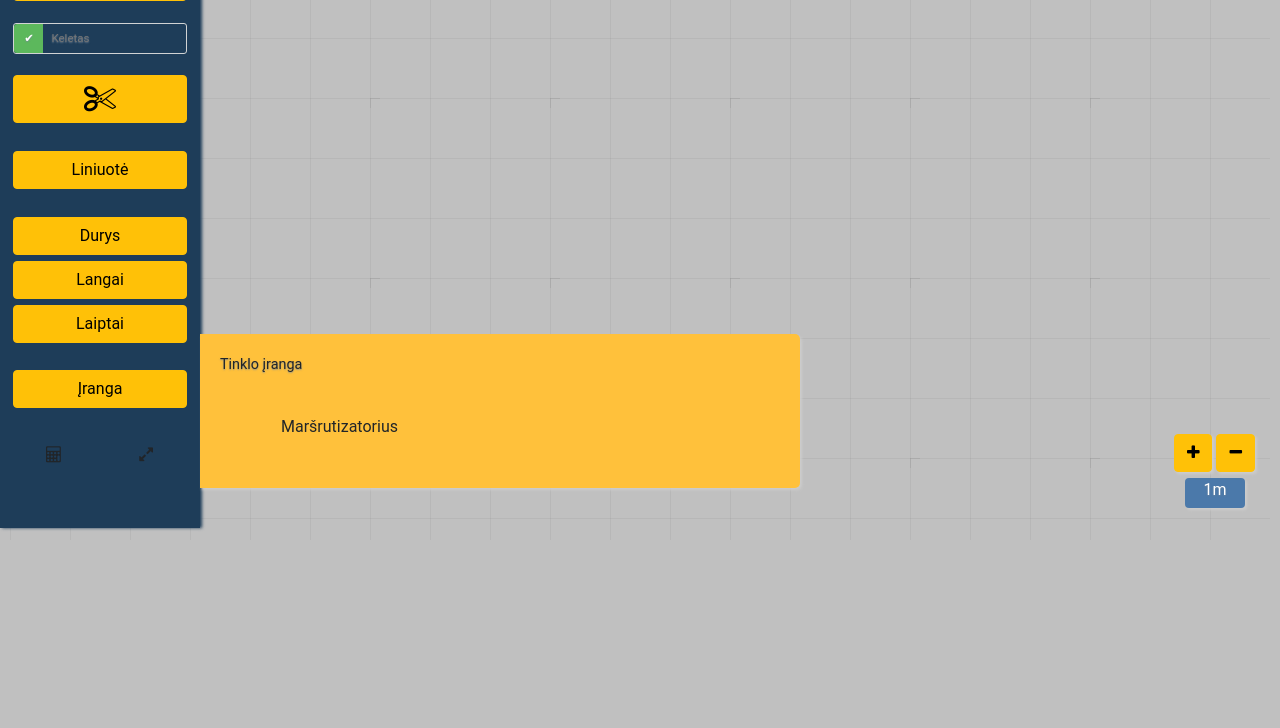
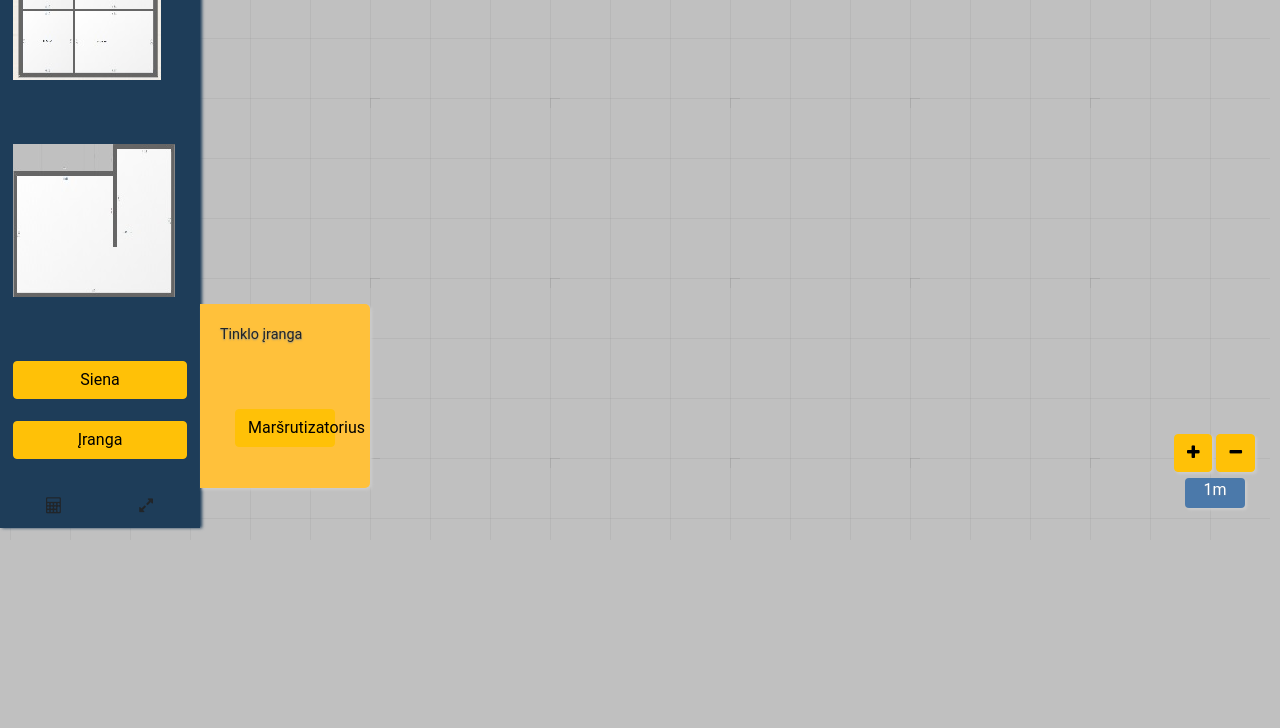
Before and after one commit to Ieva111/darbas1, a Flask app: page /irankis in a window 1280 px wide, after a click on "Įranga". Shown: the part 272-1000 px from the top of the page. Run offline with Flask 2, Linux system fonts and the light colour scheme; some libraries are stand-ins or nearby versions.

Commit message:
Add files via upload

```diff
--- a/templates/irankis.html
+++ b/templates/irankis.html
@@ -83,6 +83,10 @@
             <li class="nav-item">
               <a class="nav-link" href="{{ url_for ('duk')}}">D.U.K.</a>
             </li>
+          </li>
+          <li class="nav-item">
+            <a class="btn btn-warning me-2 mgt"> Pasirinkite brėžinį arba nubraižykite patys</a>
+          </li>
           </ul>
           <form class="d-flex">
             <a href="{{ url_for ('rez')}}" class="btn btn-warning me-2 mgt">Pateikti</a>
@@ -384,81 +388,61 @@
                     <br/>
                     <li><button class="btn btn-warning fully " id="select_mode" style="box-shadow:2px 2px 3px #ccc;"><i class="fa fa-2x fa-mouse-pointer" aria-hidden="true"></i></button></li>
                     <br/>
+                    <br>
+
+                    <br>  <div class="col-md-3 col-xs-3 boxMouseOver"><img src="/static/newPlanSquare1.jpg"  class="img-responsive" style="margin-top:10px" onclick="initHistory('newSquare');$('#myModal').modal('toggle')"/></div>
+                  </br>
+                    <br>  <div class="col-md-3 col-xs-3 boxMouseOver"><img src="/static/newPlanL.jpg"  class="img-responsive" style="margin-top:20px" onclick="initHistory('newL');$('#myModal').modal('toggle')"/></div>
+                  </br>
+
+                  </br>
                     <li>
                       <br>
                     <button class="btn btn-warning fully " style="margin-bottom:0px" id="line_mode" data-toggle="tooltip" data-placement="right" title="Make walls">Siena</button>
-                  </br>
-                  <br>
-                    <button class="btn btn-warning fully " style="margin-bottom:0px" id="partition_mode" data-toggle="tooltip" data-placement="right" title="Make partitions wall">Sienelė</button>
-                </br>
-                    <br>
                     <div class="funkyradio"  style="font-size:0.8em">
                       <div class="funkyradio-success">
                         <input type="checkbox" id="multi" checked/>
-                        <label for="multi">Keletas</label>
                       </div>
                     </div>
                   </br>
                     </li>
-                    <li><button class="btn btn-warning fully " id="node_mode"><i class="fa fa-2x fa-scissors" aria-hidden="true"></i></button></li>
-                    <br/>
-                    <li><button class="btn btn-warning fully " id="distance_mode" data-toggle="tooltip" data-placement="right" title="Add a measurement">Liniuotė</button></li>
-                    <br/>
-                    <div id="door_list"  class="list-unstyled sub" style="box-shadow:2px 2px 3px #ccc;display:none;background:#ffc13b;border-radius: 0 5px 5px 0; padding:10px;position:absolute;left:200px;width:150px">
-                      <button class="btn fully door" id="aperture">Plačios</button>
-                      <button class="btn fully door" id="simple">Paprastos</button>
-                      <button class="btn fully door" id="double">Dvigubos</button>
-                      <button class="btn fully door" id="pocket">Arka</button>
-                    </div>
-                    <li><button class="btn btn-warning fully " id="door_mode" onclick="$('.sub').hide();$('#door_list').toggle(200);$('#window_list').hide();">Durys</button></li>
-
-                    <div id="window_list"  class="list-unstyled sub" style="box-shadow:2px 2px 3px #ccc;display:none;background:#ffc13b;border-radius: 0 5px 5px 0; padding:10px;position:absolute;left:200px;width:150px">
-                      <button class="btn fully window" id="fix">Uždaryti</button>
-                      <button class="btn fully window" id="flap">Paprasti</button>
-                      <button class="btn fully window" id="twin">Dvigubi</button>
-                      <button class="btn fully window" id="bay">Slenkantys</button>
-                    </div>
-                    <li><button class="btn btn-warning fully " id="window_mode" onclick="$('.sub').hide();$('#window_list').toggle(200);$('#door_list').hide()">Langai</button></li>
-                    <li><button class="btn btn-warning fully object" id="stair_mode" onclick="$('.sub').hide();$('#door_list').hide()">Laiptai</button></li>
-                    <br/>
-                    <div id="energy_list"  class="list-unstyled sub" style="box-shadow:2px 2px 3px #ccc;display:none;background:#ffc13b;border-radius: 0 5px 5px 0; padding:10px;position:absolute;left:200px;bottom:40px;width:600px">
-                      <div style="width:600px;float:left;padding:10px">
+                    <div id="energy_list"  class="list-unstyled sub" style="box-shadow:2px 2px 3px #ccc;display:none;background:#ffc13b;border-radius: 0 5px 5px 0; padding:10px;position:absolute;left:200px;bottom:40px;width:170px">
+                      <div style="width:130px;float:left;padding:10px">
                       <p>Tinklo įranga</p>
                       <div style="float:left;padding:10px;margin:5px;border:1px solid #ffc13b;border-radius:5px">
                       </div>
-                      <div style="width:130px;float:left;padding:10px;margin:5px;border:1px solid #ffc13b;border-radius:5px">
-                        <button class="btn fully object" id="www">Maršrutizatorius</button>
+                      <div style="width:120px;float:left;padding:10px;margin:5px;">
+                        <button class="btn btn-warning fully object" id="www">Maršrutizatorius</button>
                       </div>
                       </div>
-
                   </div>
                   <li><button class="btn btn-warning fully " id="object_mode" onclick="$('.sub').hide();$('#energy_list').toggle(200);">Įranga</button></li>
                   <!-- <li><button class="btn btn-default fully " id="object_mode" onclick="$('.sub').hide();$('#object_list').toggle(200);">FURNITURE</button></li> -->
                   <br/>
 
-                <div id="layer_list"  class="list-unstyled sub" style="box-shadow:2px 2px 3px #ccc;display:none;background:#ffc13b;border-radius: 0 5px 5px 0; padding:10px;position:absolute;left:200px;bottom:100px;width:200px">
+                <div id="layer_list"  class="list-unstyled sub" style="box-shadow:2px 2px 3px #ccc;display:none;background:#ffc13b;border-radius: 0 5px 5px 0; padding:10px;position:absolute;left:200px;bottom:100px;width:220px">
                   <div class="funkyradio" style="font-size:0.8em">
                   <div class="funkyradio-info">
                     <input type="checkbox" id="showRib" checked/>
-                    <label for="showRib">Measurement</label>
+                    <label for="showRib">Išmatavimai</label>
                   </div>
                   </div>
                   <div class="funkyradio" style="font-size:0.8em">
                     <div class="funkyradio-info">
                       <input type="checkbox" id="showArea" checked/>
-                      <label for="showArea">Surface</label>
+                      <label for="showArea">Paviršius</label>
                     </div>
                   </div>
                   <div class="funkyradio" style="font-size:0.8em">
                     <div class="funkyradio-info">
                       <input type="checkbox" id="showLayerRoom" checked/>
-                      <label for="showLayerRoom">Texture</label>
+                      <label for="showLayerRoom">Medžiaga</label>
                     </div>
                   </div>
                   <div class="funkyradio" style="font-size:0.8em">
                     <div class="funkyradio-info">
                       <input type="checkbox" id="showLayerEnergy" checked/>
-                      <label for="showLayerEnergy">Energy</label>
+                      <label for="showLayerEnergy">Įranga</label>
                     </div>
                   </div>
                 </div>
@@ -472,33 +456,6 @@
                 </ul>
               </div>
 
-              <div class="modal fade col-xs-9 col-md-12" id="myModal" tabindex="-1" role="dialog" aria-labelledby="myModalLabel">
-                <div class="modal-dialog" role="document">
-                  <div class="modal-content">
-                    <div class="modal-header">
-                      <button type="button" class="close" data-dismiss="modal" aria-label="Close"><span aria-hidden="true">&times;</span></button>
-                      <h4 class="modal-title" id="myModalLabel">Welcome Home Rough Editor v0.93</h4>
-                    </div>
-                    <div class="modal-body">
-                      <div id="recover">
-                        <p>A plan exists into historic, would you like recover him ?</p>
-                        <button class="btn btn-default" onclick="initHistory('recovery');$('#myModal').modal('toggle')">OUI</button></p>
-                        <hr/>
-                        <p>Or are you prefer start a new plan ?</p>
-                      </div>
-                      <div class="row">
-                        <div class="col-md-3 col-xs-3 boxMouseOver" style="min-height:140px;margin:15px;background:url('newPlanEmpty.jpg')"><img src="newPlanEmpty.jpg" class="img-responsive" onclick="initHistory();$('#myModal').modal('toggle')"/></div>
-                        <div class="col-md-3 col-xs-3 boxMouseOver"  style="min-height:140px;margin:15px;background:url('newPlanEmpty.jpg')"><img src="newPlanSquare.jpg"  class="img-responsive" style="margin-top:10px" onclick="initHistory('newSquare');$('#myModal').modal('toggle')"/></div>
-                        <div class="col-md-3 col-xs-3 boxMouseOver"  style="min-height:140px;margin:15px;background:url('newPlanEmpty.jpg')"><img src="newPlanL.jpg"  class="img-responsive" style="margin-top:20px" onclick="initHistory('newL');$('#myModal').modal('toggle')"/></div>
-                      </div>
-                    </div>
-                    <!-- <div class="modal-footer">
-                      <button type="button" class="btn btn-default" data-dismiss="modal">CLOSE</button>
-                      <button type="button" class="btn btn-primary">YES</button>
-                    </div> -->
-                  </div>
-                </div>
-              </div>
 
               <div class="modal fade" id="textToLayer" tabindex="-1" role="dialog" aria-labelledby="textToLayerLabel">
                 <div class="modal-dialog" role="document">
```
